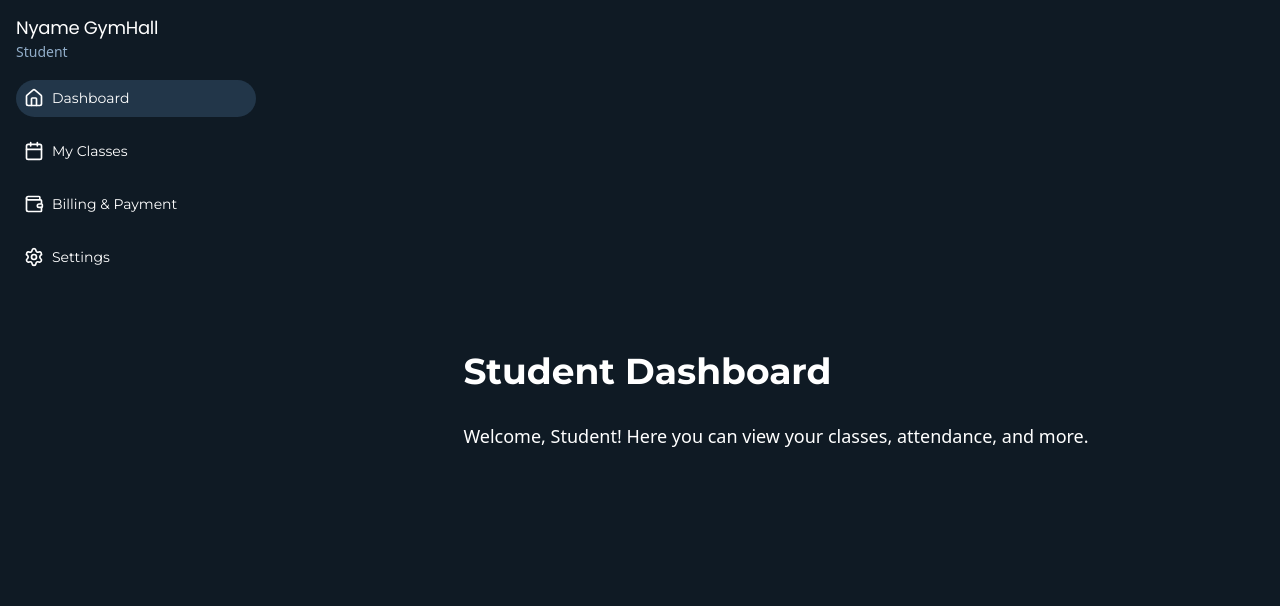
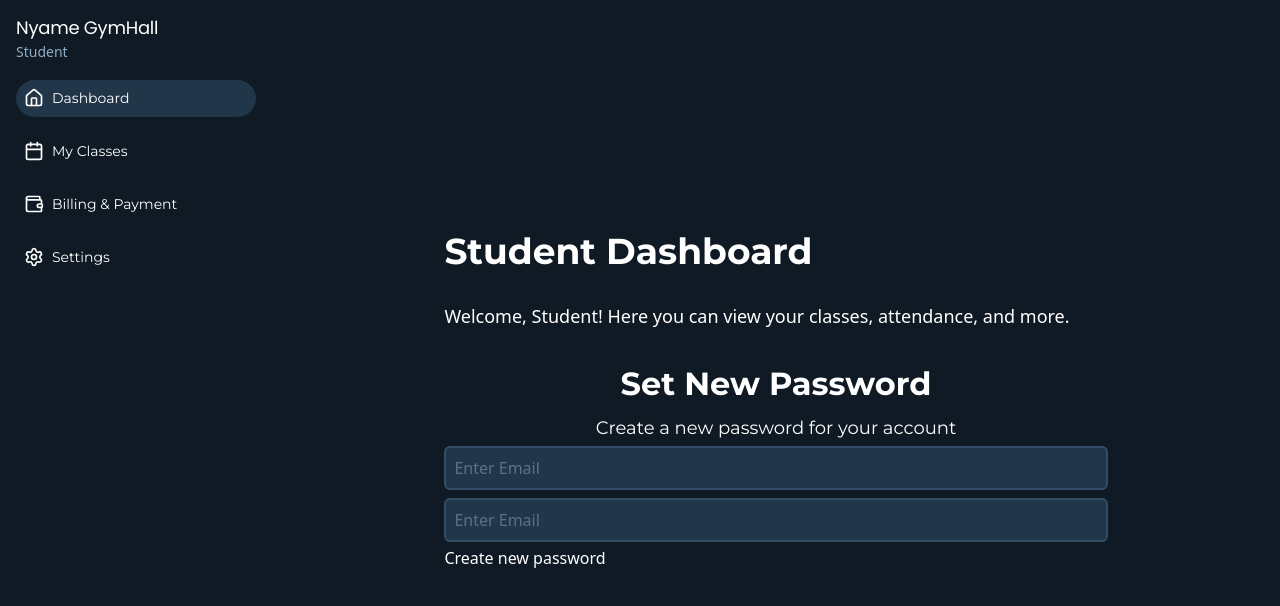
Before and after one commit to mafindijr/Gym-Management-System, a React (Vite) app: page /student in a window 1280 px wide. Shown: the top 606 px of the page. Built offline with nearby package versions, Linux system fonts and the light colour scheme.

Commit message:
import the a reset password page for review

```diff
--- a/src/pages/student-dashboard.jsx
+++ b/src/pages/student-dashboard.jsx
@@ -1,3 +1,4 @@
+import ResetPassword from "../Components/Auth/reset-passord/resetPassword";
 
 
 export default function StudentDashboard() {
@@ -10,6 +11,7 @@ export default function StudentDashboard() {
         <div>
           <p className='text-[18px]'>Welcome, Student! Here you can view your classes, attendance, and more.</p>
         </div>
+        <ResetPassword />
       </main>
     </div>
   );
```
